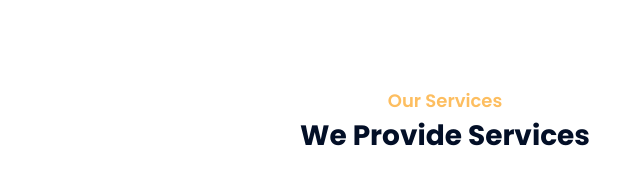
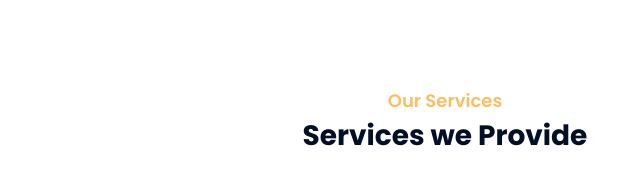
Before and after one commit to lioninthewild/Wira, a plain HTML site: page index.html in a window 1280 px wide. Shown: the part 1589-1783 px from the top of the page, 195-835 px from the left. Drawn offline with nearby package versions, Linux system fonts and the light colour scheme.

Commit message:
Text Change on Our services

```diff
--- a/index.html
+++ b/index.html
@@ -313,7 +313,7 @@
         <div class="container">
             <div class="section-header text-center">
                 <p>Our Services</p>
-                <h3><b>We Provide Services</b></h3>
+                <h3><b>Services we Provide</b></h3>
             </div>
             <div class="row">
                 <div class="col-lg-4 col-md-6 wow fadeInUp" data-wow-delay="0.1s">
```
